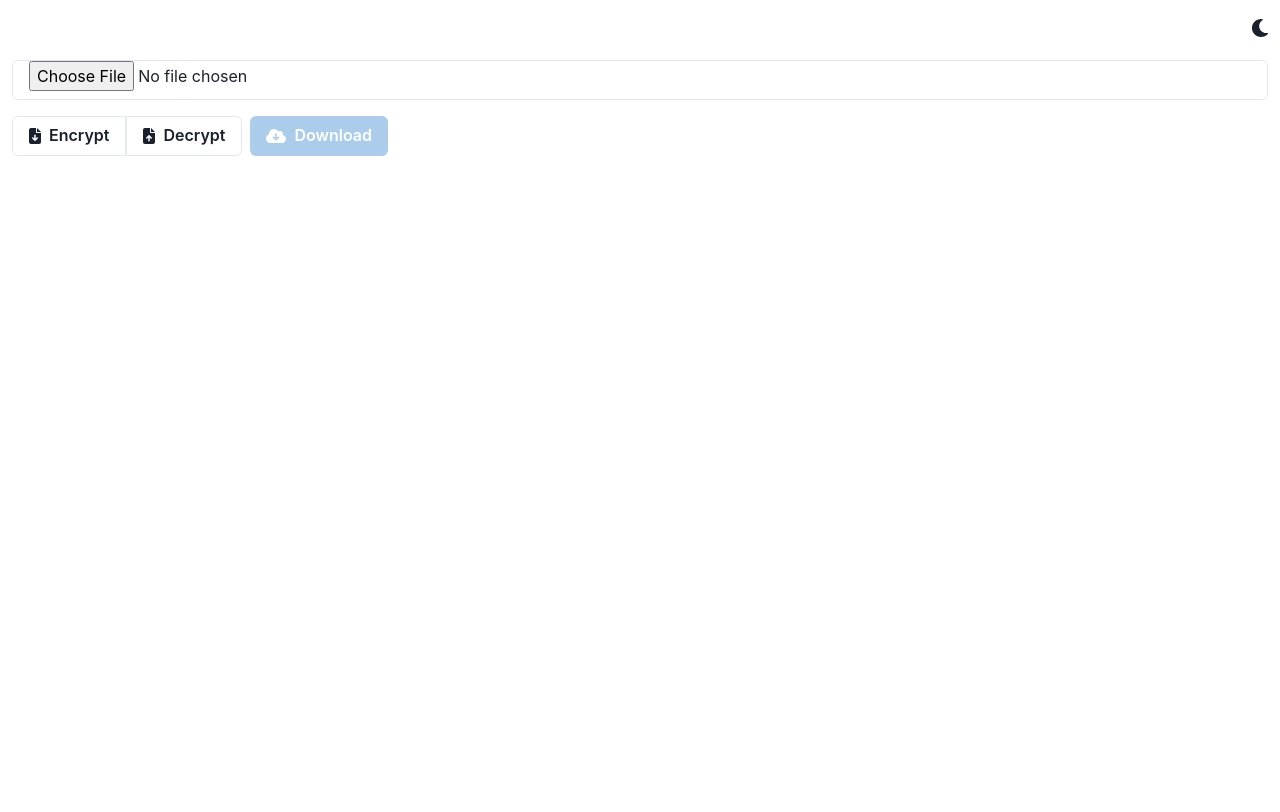
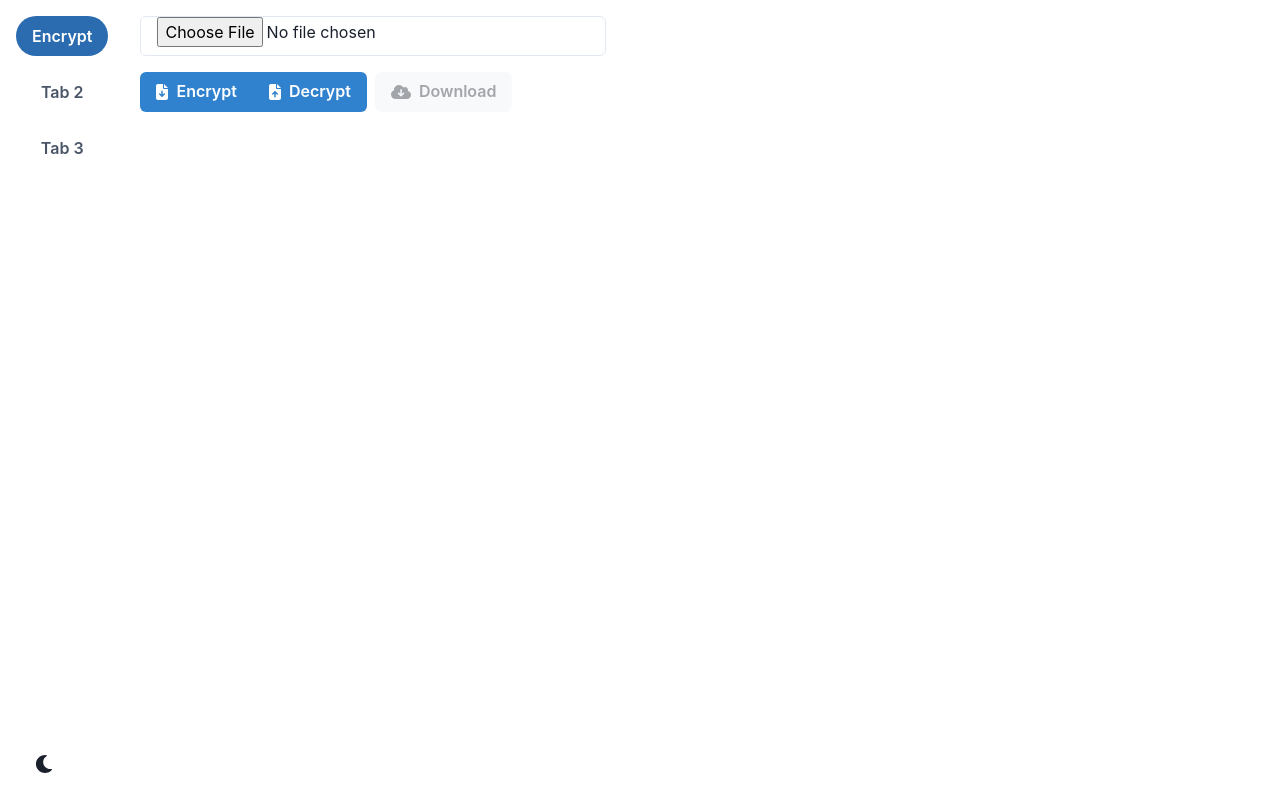
Before and after one commit to noisyboy25/crypto-web, a React (Create React App) app in the folder client/: page / in a window 1280 px wide. Shown: the top 812 px of the page. Built offline with nearby package versions, Linux system fonts and the light colour scheme.

Commit message:
Add tabs

```diff
--- a/client/src/components/App.tsx
+++ b/client/src/components/App.tsx
@@ -1,15 +1,47 @@
-import { Box, ChakraProvider, Grid, theme } from '@chakra-ui/react';
+import {
+  ChakraProvider,
+  Flex,
+  Grid,
+  GridItem,
+  Spacer,
+  Tab,
+  TabList,
+  TabPanels,
+  TabPanel,
+  Tabs,
+  Text,
+  theme,
+} from '@chakra-ui/react';
 import { ColorModeSwitcher } from './ColorModeSwitcher';
 import { UploadForm } from './UploadForm';
 
 export const App = () => (
   <ChakraProvider theme={theme}>
-    <Grid gap={2}>
-      <Box flex="1"></Box>
-      <ColorModeSwitcher justifySelf="flex-end" />
-    </Grid>
-    <Grid minH="100vh" p={3}>
-      <UploadForm />
-    </Grid>
+    <Tabs variant="solid-rounded" colorScheme="blue" orientation="vertical">
+      <Grid minH="100vh" templateColumns="repeat(5, 1fr)">
+        <GridItem colSpan={1} p={4}>
+          <Flex flexDirection="column" minH="100%" gap={4}>
+            <TabList gap={4}>
+              <Tab>Encrypt</Tab>
+              <Tab>Tab 2</Tab>
+              <Tab>Tab 3</Tab>
+            </TabList>
+            <Spacer />
+            <ColorModeSwitcher alignSelf="start" />
+          </Flex>
+        </GridItem>
+        <GridItem colSpan={4}>
+          <TabPanels>
+            <TabPanel>
+              <UploadForm />
+            </TabPanel>
+            <TabPanel>
+              <Text>Tab 2</Text>
+            </TabPanel>
+            <TabPanel>Tab 3</TabPanel>
+          </TabPanels>
+        </GridItem>
+      </Grid>
+    </Tabs>
   </ChakraProvider>
 );
--- a/client/src/components/UploadForm.tsx
+++ b/client/src/components/UploadForm.tsx
@@ -13,7 +13,7 @@ export const UploadForm = () => {
   const fileName = useRef('');
   const link = useRef<HTMLAnchorElement>(null);
 
-  const { register, handleSubmit } = useForm();
+  const { register, handleSubmit, reset } = useForm();
 
   const uploadFiles = async (data: any, mode: 'enc' | 'dec' = 'enc') => {
     const formData = new FormData();
@@ -33,7 +33,9 @@ export const UploadForm = () => {
 
   useEffect(() => {
     if (url) link.current?.click();
-  }, [url]);
+    reset({ file: null });
+    console.log('reset');
+  }, [url, reset]);
 
   const onEncrypt = (data: any) => {
     uploadFiles(data.file[0], 'enc');
@@ -48,9 +50,9 @@ export const UploadForm = () => {
   return (
     <Box>
       <FormControl>
-        <Input type="file" {...register('file')} />
+        <Input isRequired type="file" {...register('file')} />
       </FormControl>
-      <ButtonGroup isAttached variant="outline" mt={4}>
+      <ButtonGroup isAttached colorScheme="blue" mt={4}>
         <Button
           onClick={handleSubmit(onEncrypt)}
           leftIcon={<FontAwesomeIcon icon={faFileArrowDown} />}
@@ -64,7 +66,7 @@ export const UploadForm = () => {
           Decrypt
         </Button>
       </ButtonGroup>
-      <ButtonGroup colorScheme={'blue'} ml={2} mt={4}>
+      <ButtonGroup ml={2} mt={4}>
         <Button
           isDisabled={!url}
           leftIcon={<FontAwesomeIcon icon={faCloudDownload} />}
```
